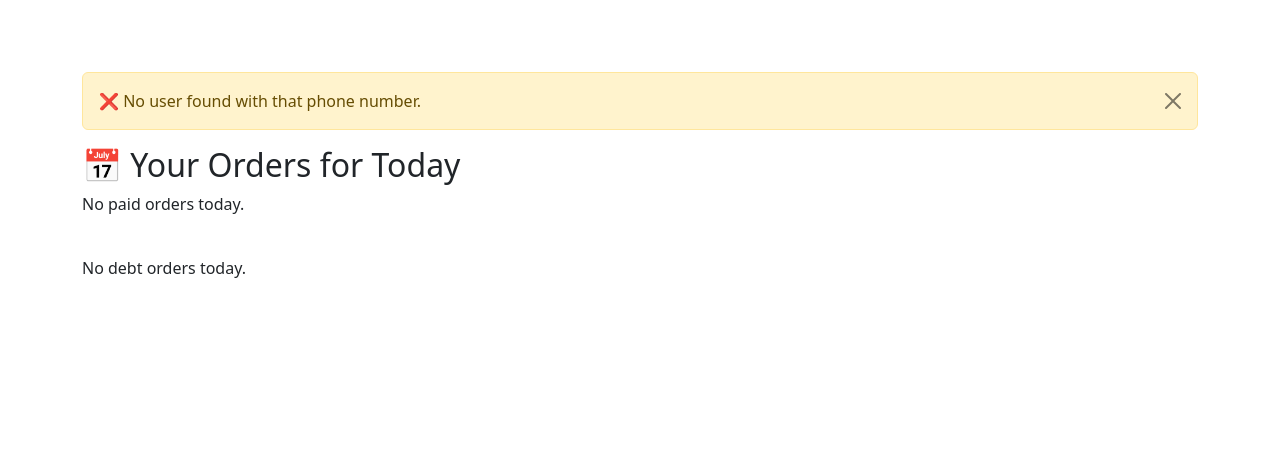
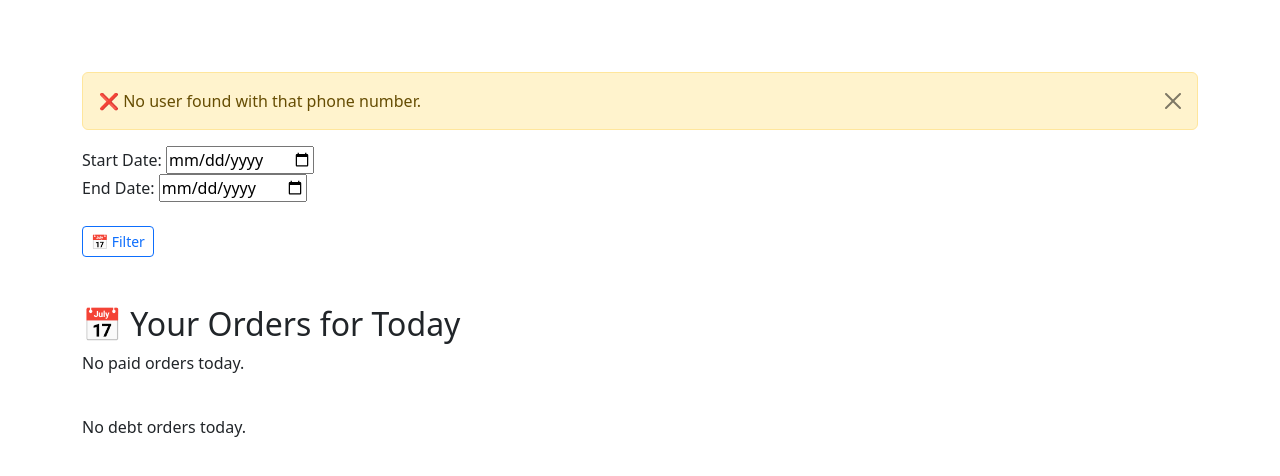
Before and after one commit to KAR-SONS/KaziFlow, a Django app: page /order_list in a window 1280 px wide. Shown: the top 476 px of the page. Run offline with Django 4.2, Linux system fonts and the light colour scheme; data comes from the database, SQL or seed files in the repository; both versions use the stored data as it was after the commit.

Commit message:
added filtering orders by date

```diff
--- a/blog/pesapal.py
+++ b/blog/pesapal.py
@@ -100,7 +100,7 @@
     }
 
     data = {
-        "url": "https://f0ef-2c0f-fe38-2250-366c-1bbc-faed-2caf-b56c.ngrok-free.app/pesapal-callback/",  # replace with your actual callback
+        "url": "https://dc6f-196-96-168-243.ngrok-free.app/pesapal-callback/",  # replace with your actual callback
         "ipn_notification_type": "POST"
     }
 
--- a/blog/templates/order.html
+++ b/blog/templates/order.html
@@ -8,7 +8,7 @@
 
     <div class="mb-3">
         <label class="form-label">Product Name</label>
-        <input type="text" class="form-control" name="product_name" placeholder="Enter product name">
+        <input type="text" class="form-control" name="product_name" placeholder="Enter product name & ammount of product">
     </div>
 
     <div class="mb-3">
--- a/blog/templates/order_list.html
+++ b/blog/templates/order_list.html
@@ -1,6 +1,23 @@
 {% extends "base.html" %}
 
 {% block content %}
+<form method="GET" action="{% url 'filter_orders' %}">
+  <input type="hidden" name="phone" value="{{ phone }}">
+  <label>Start Date:</label>
+  <input type="date" name="start_date" value="{{ start_date }}">
+  <br/>
+  <label>End Date:</label>
+  <input type="date" name="end_date" value="{{ end_date }}">
+  <br/>
+  <br/>
+  <button type="submit" class="btn btn-sm btn-outline-primary">📅 Filter</button>
+  {% if filtered %}
+    <a href="{% url 'order_list' %}?phone={{ phone }}" class="btn btn-sm btn-outline-secondary">Clear</a>
+  {% endif %}
+</form>
+<br/>
+<br/>
+
   <h2>📅 Your Orders for Today</h2>
 
   {% if paid_orders %}
--- a/blog/urls.py
+++ b/blog/urls.py
@@ -11,4 +11,5 @@
    path('whatsapp/', views.whatsapp_webhook),
    path('mark_as_paid/', views.mark_as_paid, name='mark_as_paid'),
    path('order_receipt/<int:order_id>/', views.order_receipt, name='order_receipt'),
+   path('filter_orders/', views.filter_orders, name='filter_orders'),
 ]
--- a/blog/views.py
+++ b/blog/views.py
@@ -12,6 +12,7 @@
 from .pesapal import make_order , get_transaction_status
 from .pesapal import get_access_token
 from django.urls import reverse
+from django.utils.timezone import make_aware
 
 # PDF generation imports
 from django.http import FileResponse
@@ -134,7 +135,7 @@
     textob.setFont("Helvetica", 14)
 
     lines = [
-        "🧾 Order Receipt",
+            "🧾 Order Receipt",
         "-------------------------",
         f"Order ID: {order.id}",
         f"Customer: {order.customer_name}",
@@ -154,6 +155,45 @@
 
     return FileResponse(buf, as_attachment=True, filename=f"receipt_order_{order.customer_name}.pdf")
 
+def filter_orders(request):
+    phone = request.GET.get('phone')
+    user = User.objects.filter(phone=phone).first()
+
+    if not user:
+        messages.error(request, "❌ No user found with that phone number.")
+        return redirect('order_list')
+
+    start_date = request.GET.get('start_date')
+    end_date = request.GET.get('end_date')
+
+    if not start_date or not end_date:
+        messages.error(request, "❌ Please provide both start and end dates.")
+        return redirect(f'/order_list?phone={phone}')
+
+    try:
+        start_datetime = make_aware(datetime.strptime(start_date, '%Y-%m-%d'))
+        end_datetime = make_aware(datetime.strptime(end_date, '%Y-%m-%d') + timedelta(days=1))  # include end day
+    except ValueError:
+        messages.error(request, "❌ Invalid date format. Use YYYY-MM-DD.")
+        return redirect(f'/order_list?phone={phone}')
+
+    orders = Order.objects.filter(user=user, order_date__range=(start_datetime, end_datetime))
+    paid_orders = orders.filter(status='paid')
+    debt_orders = orders.filter(status='debt')
+
+    total_paid = paid_orders.aggregate(Sum('total_amount'))['total_amount__sum'] or 0
+    total_debt = debt_orders.aggregate(Sum('total_amount'))['total_amount__sum'] or 0
+
+    return render(request, 'order_list.html', {
+        'phone': phone,
+        'paid_orders': paid_orders,
+        'debt_orders': debt_orders,
+        'total_paid': total_paid,
+        'total_debt': total_debt,
+        'filtered': True,
+        'start_date': start_date,
+        'end_date': end_date,
+    })
 @csrf_exempt
 def whatsapp_webhook(request):
     if request.method == 'POST':
@@ -168,7 +208,7 @@
         if not user:
             resp.message(
                 f"👋 Welcome! You're new here.\n"
-                f"Please sign up here: https://f0ef-2c0f-fe38-2250-366c-1bbc-faed-2caf-b56c.ngrok-free.app/join?phone={phone}"
+                f"Please sign up here:https://dc6f-196-96-168-243.ngrok-free.app/join?phone={phone}"
             )
         else:
             # ✅ Check user's subscription
@@ -181,14 +221,14 @@
                 if has_access:
                     resp.message(
                         f"Here are your options:"
-                        f"\n1. Create Order: https://f0ef-2c0f-fe38-2250-366c-1bbc-faed-2caf-b56c.ngrok-free.app/order?phone={phone}"
-                        f"\n2. View Sales: https://f0ef-2c0f-fe38-2250-366c-1bbc-faed-2caf-b56c.ngrok-free.app/order_list?phone={phone}"
+                        f"\n1. Create Order:https://dc6f-196-96-168-243.ngrok-free.app/order?phone={phone}"
+                        f"\n2. View Sales:https://dc6f-196-96-168-243.ngrok-free.app/order_list?phone={phone}"
                         f"\n3. Pay for Subscription"
                     )
                 else:
                     resp.message(
                         "❌ Your subscription is inactive or expired.\n"
-                        "Please pay here to continue: https://f0ef-2c0f-fe38-2250-366c-1bbc-faed-2caf-b56c.ngrok-free.app/start_subscription?phone=" + phone
+                        "Please pay here to continue:https://dc6f-196-96-168-243.ngrok-free.app/start_subscription?phone=" + phone
                     )
             else:
                 resp.message("👋 Welcome back! Type 'help' for options.")
--- a/kaziflow/settings.py
+++ b/kaziflow/settings.py
@@ -28,7 +28,7 @@
 ALLOWED_HOSTS = [
     'localhost',
     '127.0.0.1',
-    'f0ef-2c0f-fe38-2250-366c-1bbc-faed-2caf-b56c.ngrok-free.app',  # your ngrok URL
+    'dc6f-196-96-168-243.ngrok-free.app',  # your ngrok URL
 ]
 
 
@@ -128,7 +128,7 @@
 DEFAULT_AUTO_FIELD = 'django.db.models.BigAutoField'
 
 CSRF_TRUSTED_ORIGINS = [
-    'https://f0ef-2c0f-fe38-2250-366c-1bbc-faed-2caf-b56c.ngrok-free.app',
+    'https://dc6f-196-96-168-243.ngrok-free.app',
 ]
 
 PESAPAL_IPN_ID = '9560974d-3411-429d-96e8-dba286c16ed6'
```
Also changed, not shown: db.sqlite3.
